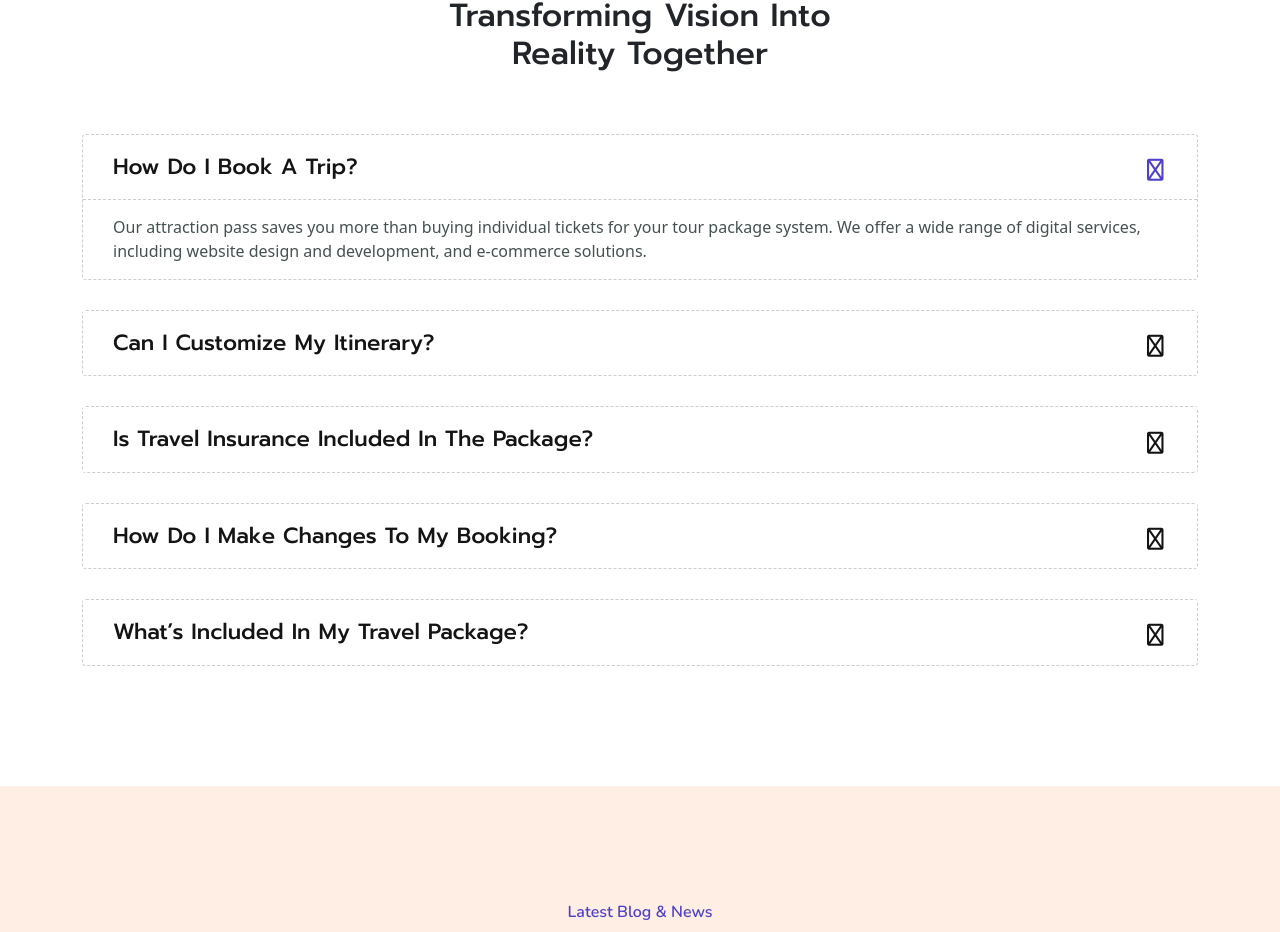
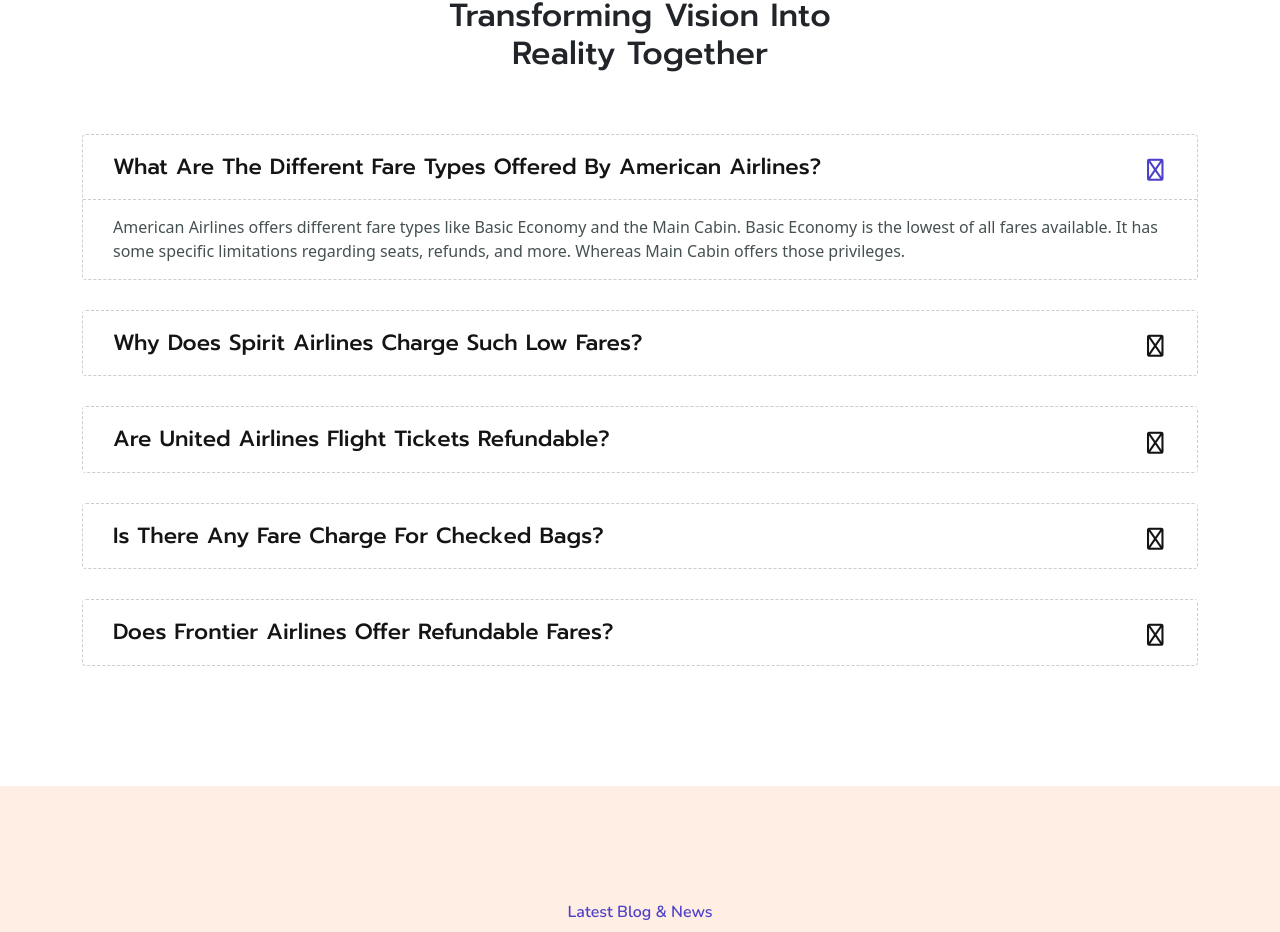
Before and after one commit to acedeveloper-byte/farelobby.com, a Next.js app: page / in a window 1280 px wide. Shown: the part 4160-5092 px from the top of the page. Built offline with nearby package versions, Linux system fonts and the light colour scheme.

Commit message:
added changes and new fawq

```diff
--- a/app/page.js
+++ b/app/page.js
@@ -421,41 +421,46 @@
 
                     {/* FAQ Item 1 */}
                     <Accordion.Item eventKey="0" className="accordion-item wow fadeInUp" data-wow-delay=".2s">
-                      <Accordion.Header>How do I book a trip?</Accordion.Header>
+                      <Accordion.Header>What are the different fare types offered by American Airlines?</Accordion.Header>
                       <Accordion.Body className="accordion-body">
-                        Our attraction pass saves you more than buying individual tickets for your tour package system. We offer a wide range of digital services, including website design and development, and e-commerce solutions.
+                        American Airlines offers different fare types like Basic Economy and the Main Cabin. Basic Economy is the lowest of all fares available. It has some specific limitations regarding seats, refunds, and more. Whereas Main Cabin offers those privileges.
                       </Accordion.Body>
                     </Accordion.Item>
 
                     {/* FAQ Item 2 */}
                     <Accordion.Item eventKey="1" className="accordion-item wow fadeInUp" data-wow-delay=".4s">
-                      <Accordion.Header>Can I customize my itinerary?</Accordion.Header>
+                      <Accordion.Header>Why does Spirit Airlines Charge Such Low Fares?</Accordion.Header>
                       <Accordion.Body className="accordion-body">
-                        Yes, you can customize your itinerary based on your preferences. Contact our support team for personalized trip planning.
+                        The Ultra-low-cost fares from Spirit Airlines are at the extremely low end. But Spirit charges for every other facility such as seat selection, carry-on bags, drinks, and more. The very low fare leaves it to the passengers to pay for whatever services they want to incur. This keeps their ticket prices a little low.
                       </Accordion.Body>
                     </Accordion.Item>
 
                     {/* FAQ Item 3 */}
                     <Accordion.Item eventKey="2" className="accordion-item wow fadeInUp" data-wow-delay=".6s">
-                      <Accordion.Header>Is travel insurance included in the package?</Accordion.Header>
+                      <Accordion.Header>Are United Airlines Flight Tickets refundable? </Accordion.Header>
                       <Accordion.Body className="accordion-body">
-                        Travel insurance is optional and can be added at checkout. We recommend getting travel insurance for peace of mind.
+                        United Airlines Refunds depend on the fare type purchased during booking. Non-refundable fares are usually not refunded unless a cancellation is due to something on the part of the airline. Otherwise, travelers may get a travel credit or reschedule without any fee in some cases, especially with flexible fares or if they cancel within a given time window.
                       </Accordion.Body>
                     </Accordion.Item>
 
                     {/* FAQ Item 4 */}
                     <Accordion.Item eventKey="3" className="accordion-item wow fadeInUp" data-wow-delay=".7s">
-                      <Accordion.Header>How do I make changes to my booking?</Accordion.Header>
+                      <Accordion.Header>Is there any fare charge for checked bags?
+                      </Accordion.Header>
                       <Accordion.Body className="accordion-body">
-                        You can modify your booking through your account dashboard or contact our support team for assistance.
+                        Southwest Airlines features initial two checked bags for free which is an advantage to passengers. It also offers many customer-friendly policies, although one may still have to pay extra charges for overweight or oversized luggage.
+
+
                       </Accordion.Body>
                     </Accordion.Item>
 
                     {/* FAQ Item 5 */}
                     <Accordion.Item eventKey="4" className="accordion-item mb-0 wow fadeInUp" data-wow-delay=".8s">
-                      <Accordion.Header>What’s included in my travel package?</Accordion.Header>
+                      <Accordion.Header>Does Frontier Airlines offer Refundable Fares?
+                      </Accordion.Header>
                       <Accordion.Body className="accordion-body">
-                        Your travel package includes accommodation, transportation, guided tours, and exclusive deals on attractions.
+                        Tickets are non-refundable generally on Frontier Airlines. Additionally, at the booking time, an option called "Cancellation Protection" is introduced that allows flexibility in traveling. If you cancel or change your itinerary, this option can provide a refund or credit based on certain conditions that apply to it.
+
                       </Accordion.Body>
                     </Accordion.Item>
 
```
